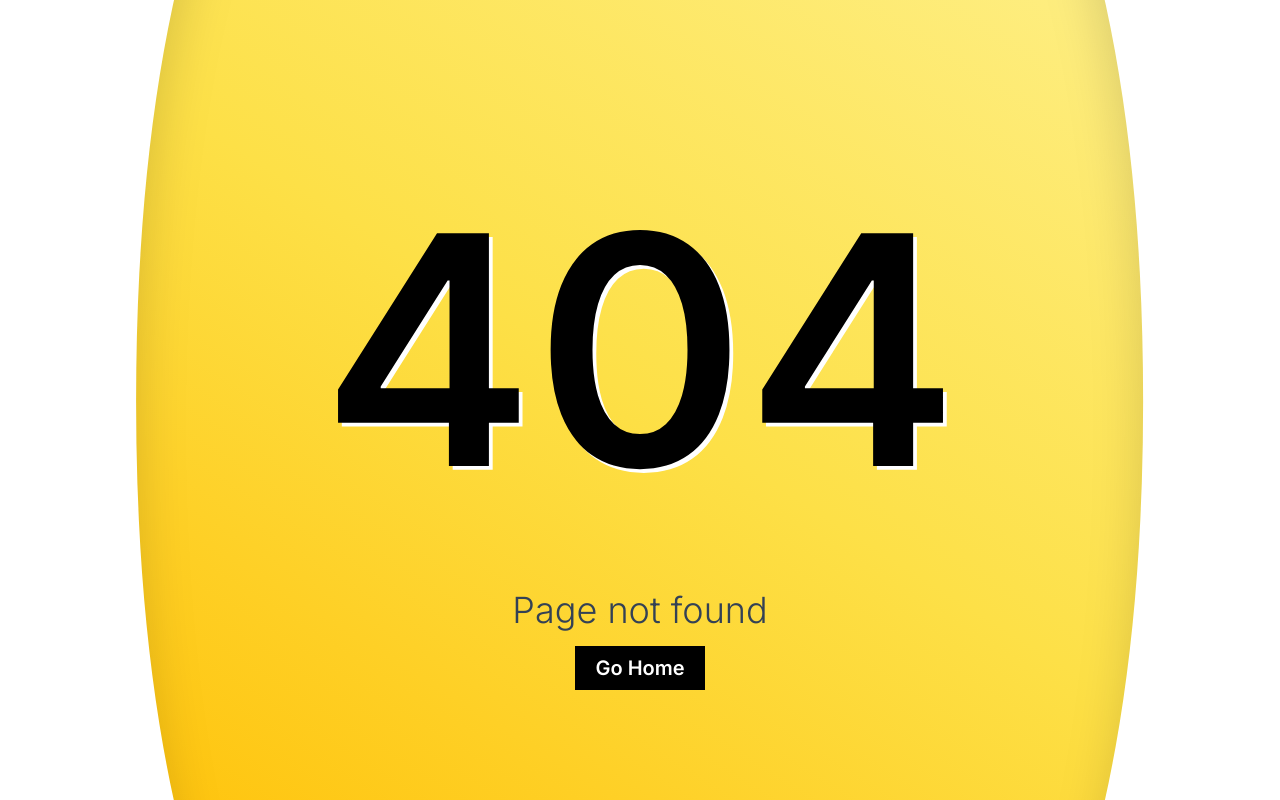
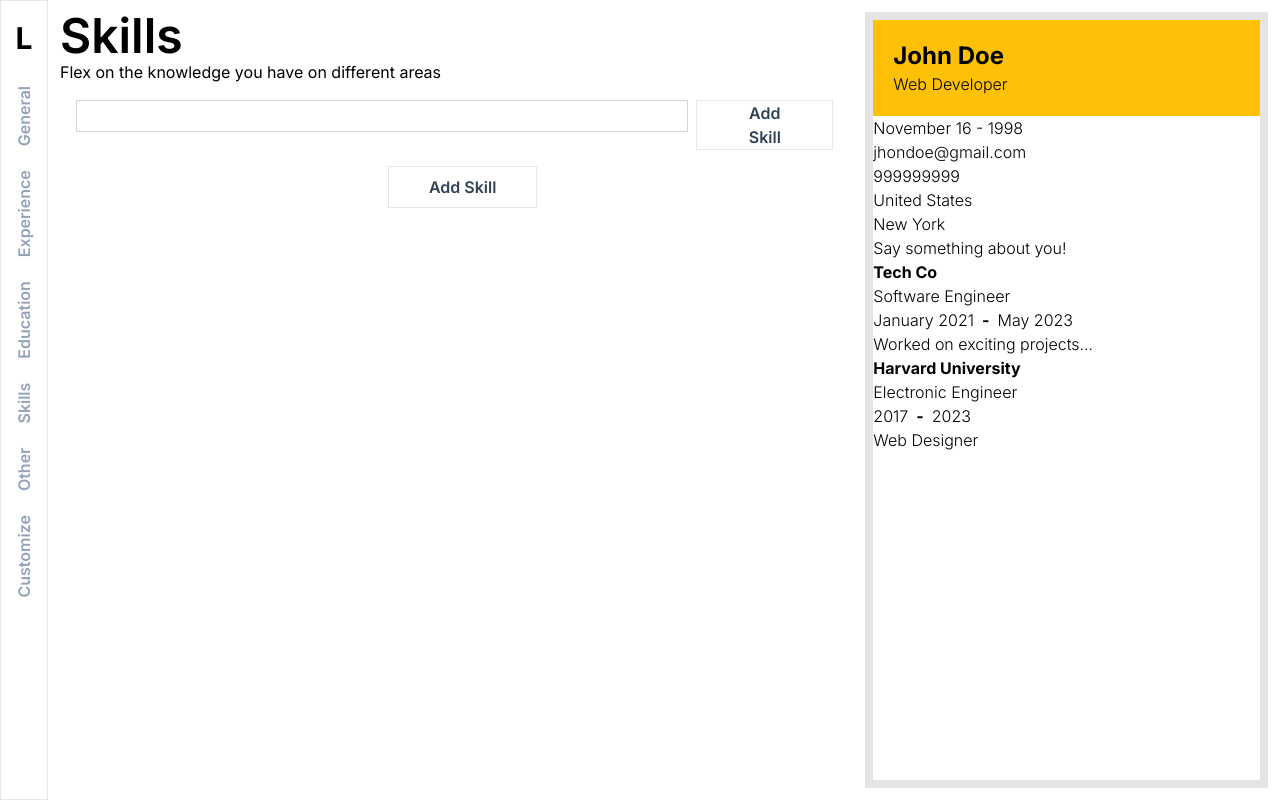
Before and after one commit to kagunecode/cv_generator, a React (Vite) app: page /skills in a window 1280 px wide. Before the commit this address led to /error. Built offline with nearby package versions, Linux system fonts and the light colour scheme.

Commit message:
Added Skills route and component

```diff
--- a/src/App.jsx
+++ b/src/App.jsx
@@ -10,6 +10,7 @@ import Experience from './routes/Experience';
 import Welcome from './routes/Welcome';
 import Sidebar from './components/Sidebar';
 import Education from './routes/Education';
+import Skills from './routes/Skills';
 
 // Contexts
 import { useSidebarContext } from './contexts/SidebarContext';
@@ -59,6 +60,14 @@ function App() {
             }
           />
           <Route
+            path="/skills"
+            element={
+              <Layout>
+                <Skills />
+              </Layout>
+            }
+          />
+          <Route
             index
             element={
               <Layout>
--- /dev/null
+++ b/src/routes/Skills.jsx
@@ -0,0 +1,43 @@
+import { AnimatedPage } from '../components/AnimatedPage';
+import { AnimatePresence } from 'framer-motion';
+
+import Card from '../components/Card';
+import { Field } from '../components/Field';
+
+import { useData } from '../store';
+
+export default function Skills() {
+  return (
+    <AnimatedPage>
+      {' '}
+      <h1 className="text-5xl font-semibold">Skills</h1>
+      <p>Flex on the knowledge you have on different areas</p>
+      <div className="mr-2 grid gap-y-4 p-4">
+        <SkillRender></SkillRender>
+      </div>
+      <div className="flex justify-center px-6">
+        <button className="border px-10 py-2 font-semibold text-slate-700 duration-200 hover:bg-emphasis-500 hover:text-black">
+          Add Skill
+        </button>
+      </div>
+    </AnimatedPage>
+  );
+}
+
+function SkillRender() {
+  const [skills, updateItem] = useData(state => [
+    state.skills,
+    state.updateItem,
+  ]);
+
+  return (
+    <AnimatePresence>
+      <div className="grid grid-cols-5">
+        <input className="col-span-4 h-8 w-full border border-zinc-300 px-1" />
+        <button className="col-span-1 mx-2 border px-10 font-semibold text-slate-700 duration-200 hover:bg-emphasis-500 hover:text-black">
+          Add Skill
+        </button>
+      </div>
+    </AnimatePresence>
+  );
+}
```
